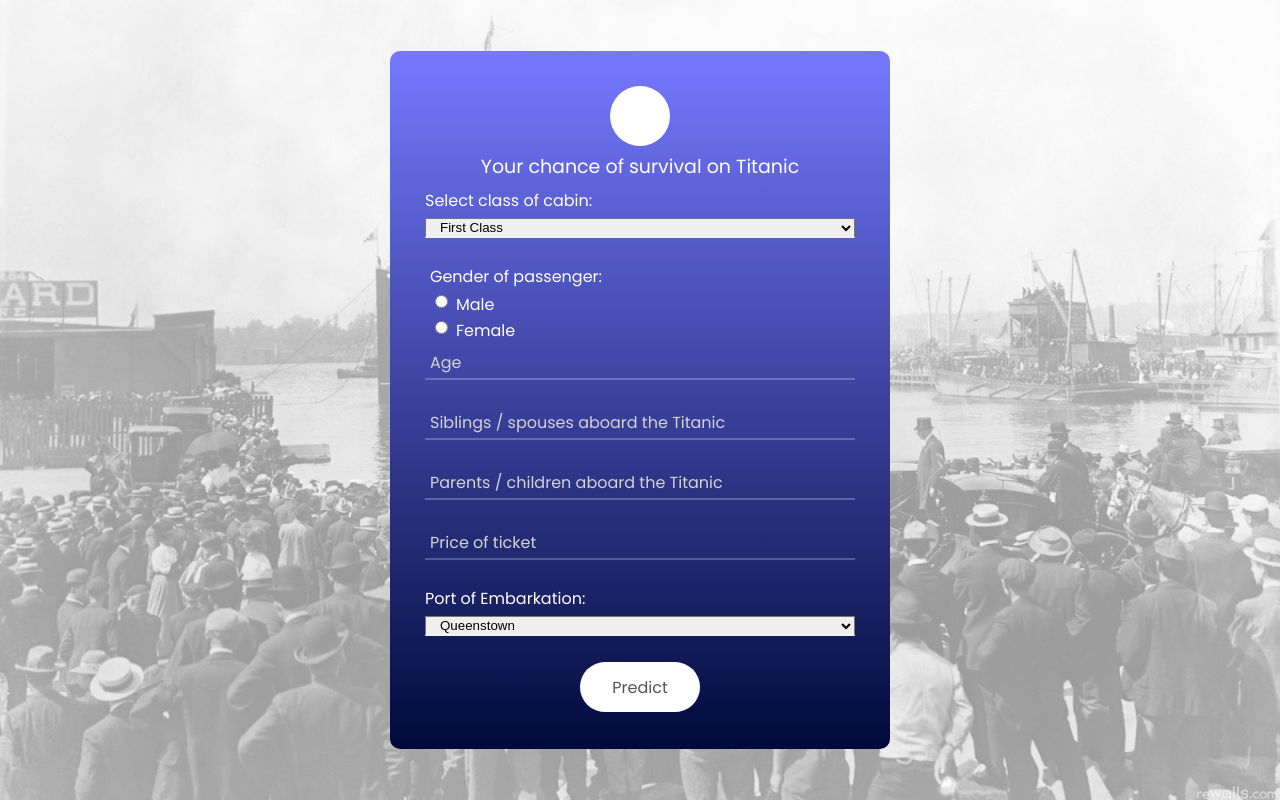
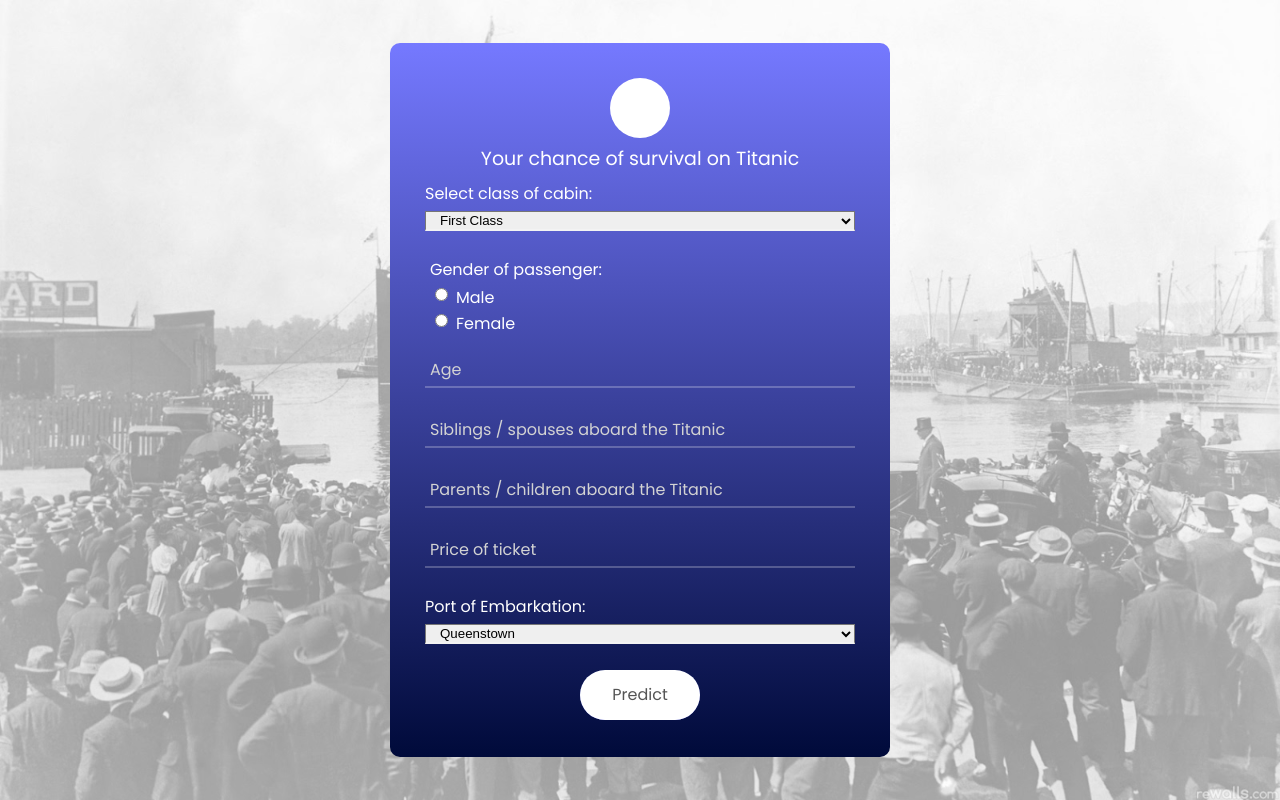
Before and after one commit to valentino22/titanic-survival-chance, a Flask app: page / in a window 1280 px wide. Run offline with Flask 2, Linux system fonts and the light colour scheme; parts of the project's set-up code (start-up, migrations or seed data) failed here and were passed over; some libraries are stand-ins or nearby versions.

Commit message:
improved css

```diff
--- a/static/styles/style.css
+++ b/static/styles/style.css
@@ -99,6 +99,10 @@ textarea::placeholder	{
 input:focus::placeholder,
 textarea:focus::placeholder {
 	color: transparent
+}
+
+.age{
+	margin-top: 15px;
 }
 
 label {
--- a/templates/home.html
+++ b/templates/home.html
@@ -48,7 +48,7 @@
               <label for="female">Female</label><br>
             </div>
            </div>
-          <div type="text" class="wrap-input100 validate-input" data-validate="Enter age of passenger">
+          <div type="text" class="wrap-input100 validate-input age" data-validate="Enter age of passenger">
             <input class="input100" type="number" name="age" placeholder="Age" required="required">
           </div>
           <div type="text" class="wrap-input100 validate-input"
```
